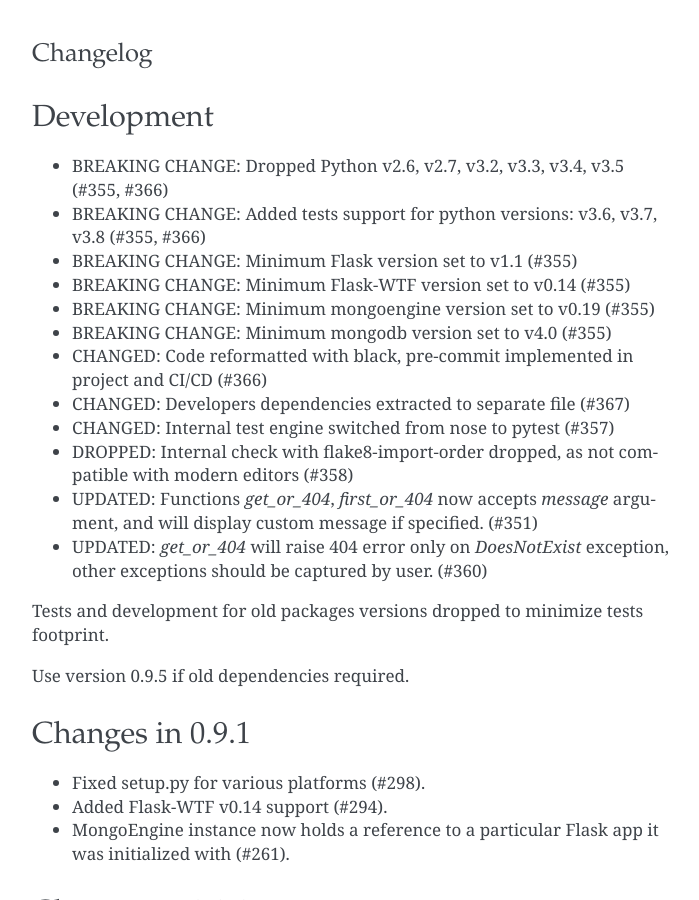
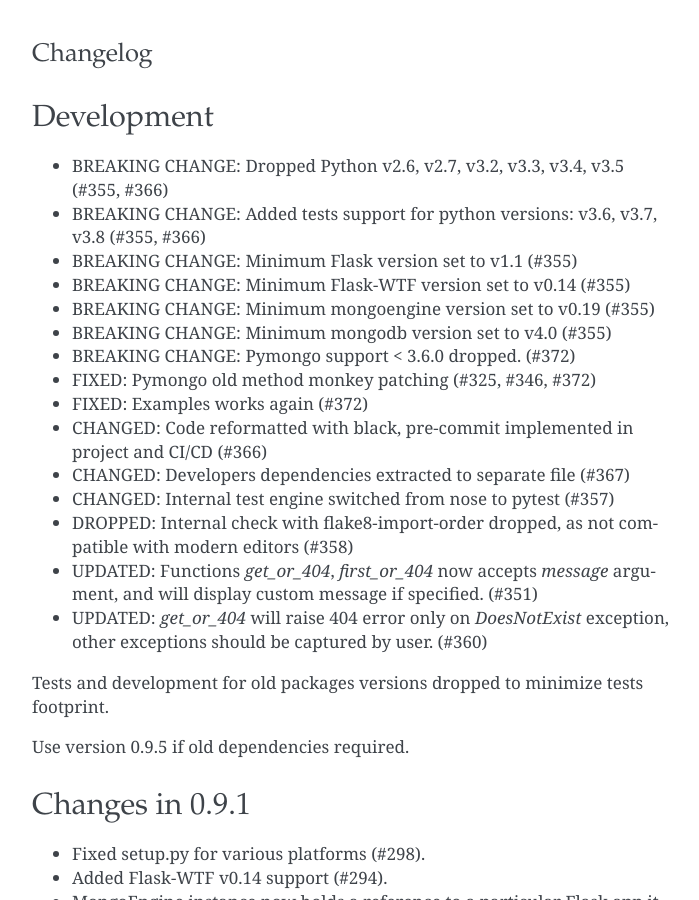
Before and after one commit to MongoEngine/flask-mongoengine, a Sphinx documentation site: the page built from docs/changelog.rst, in a window 1280 px wide and 900 px high. Shown: the whole window, without its empty margins (288-987 px from the left). Built offline with Sphinx 7.4.7, drawn with Linux system fonts in a browser that asks for light colours.

Commit message:
FIXED: Pymongo old method monkey patching (#325, #346, #372)

```diff
--- a/docs/changelog.rst
+++ b/docs/changelog.rst
@@ -12,6 +12,9 @@
 - BREAKING CHANGE: Minimum Flask-WTF version set to v0.14 (#355)
 - BREAKING CHANGE: Minimum mongoengine version set to v0.19 (#355)
 - BREAKING CHANGE: Minimum mongodb version set to v4.0 (#355)
+- BREAKING CHANGE: Pymongo support < 3.6.0 dropped. (#372)
+- FIXED: Pymongo old method monkey patching (#325, #346, #372)
+- FIXED: Examples works again (#372)
 - CHANGED: Code reformatted with black, pre-commit implemented
   in project and CI/CD (#366)
 - CHANGED: Developers dependencies extracted to separate file (#367)
```
Also changed, not shown: 1 other file.
